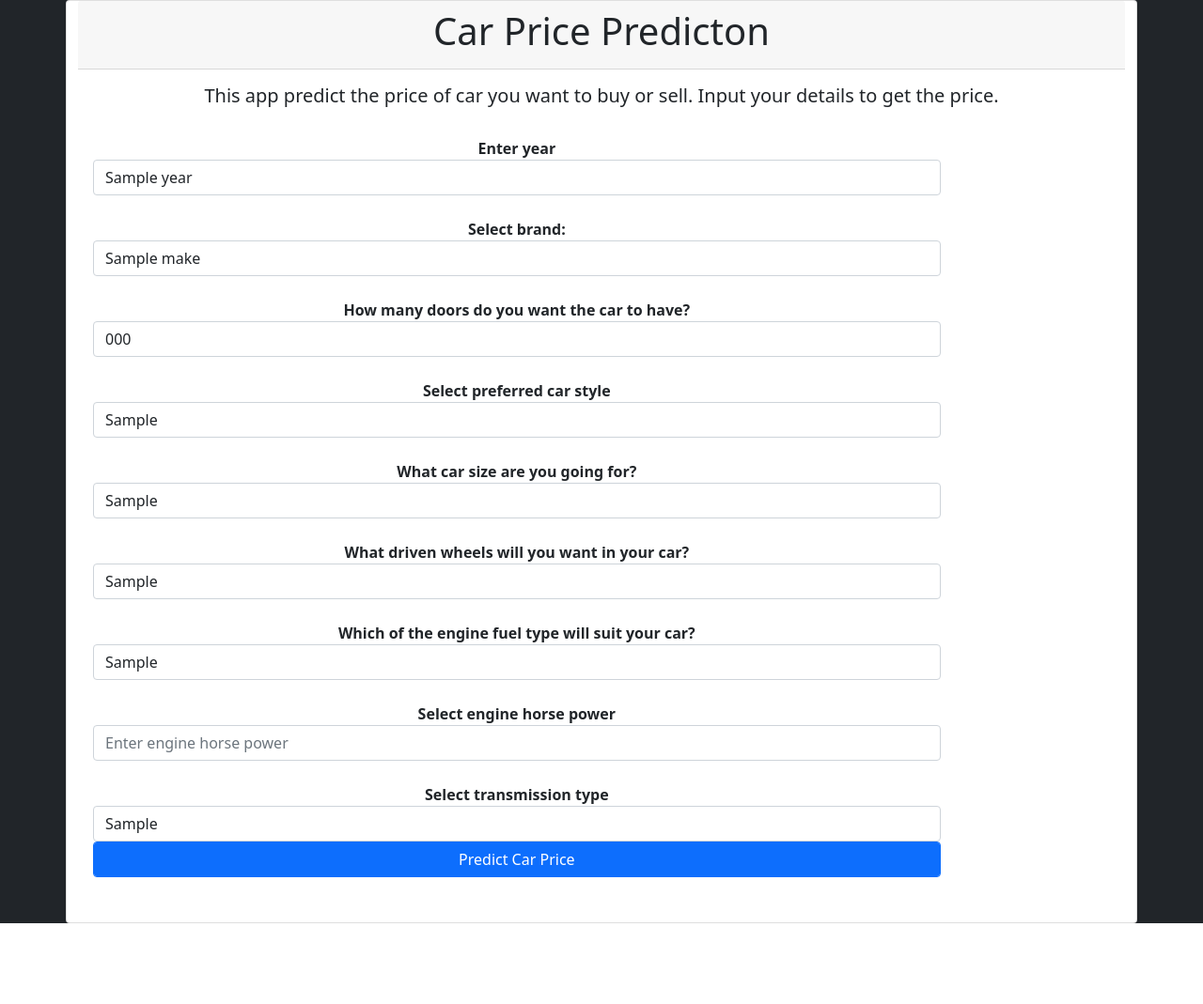
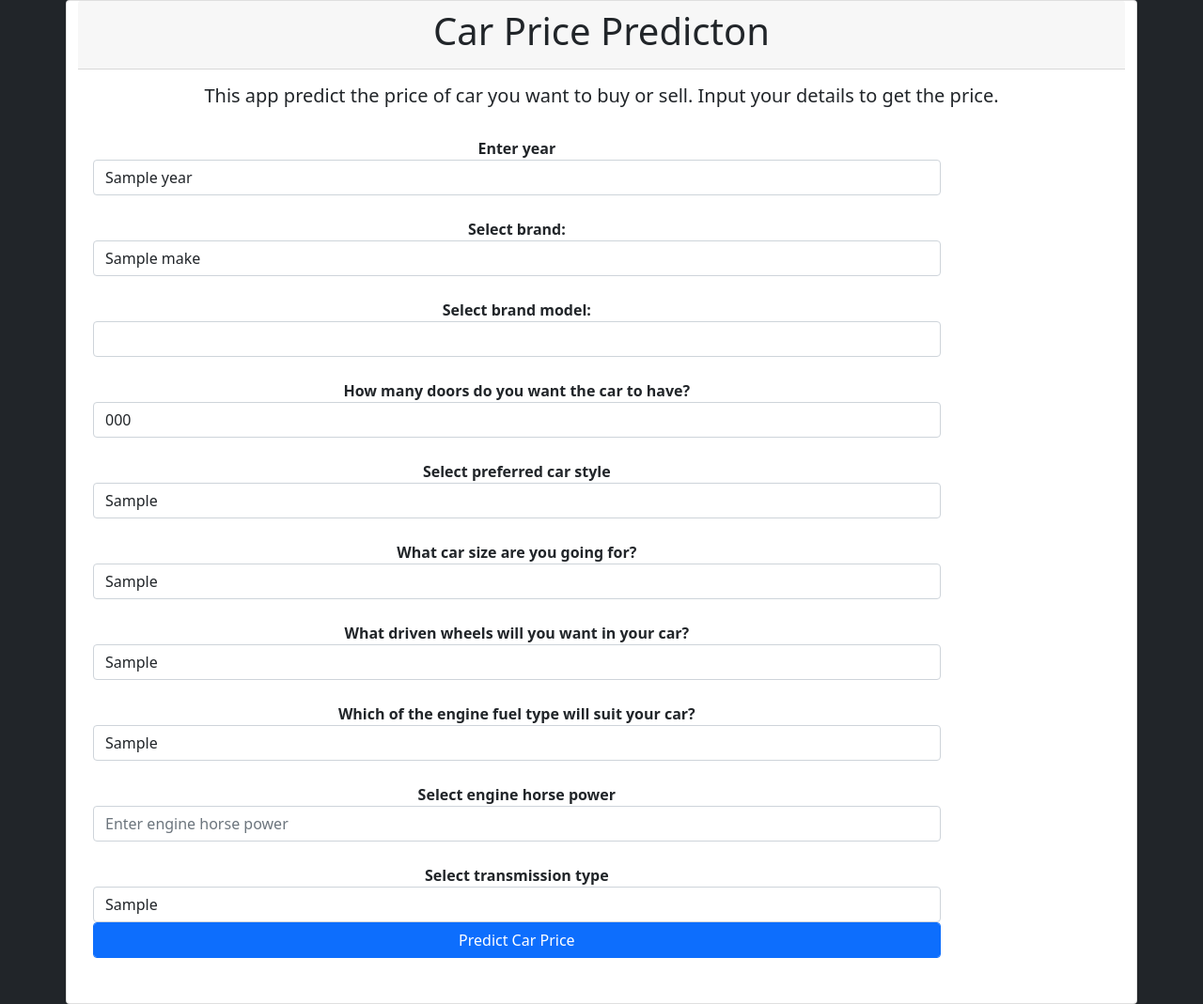
Before and after one commit to toludoyin/car-price-prediction, a Flask app: template template/index.html in a window 1280 px wide. Shown: the whole page at 94% size. Before the commit the page ends 983 px from the top, so only its background shows below. Run offline with Flask 2, Linux system fonts and the light colour scheme; the template is opened without the code that fills it: most values are stand-ins (such as "Sample title", 1, 10 or a date in 2020); lists and menus that the app fills with data are empty; parts of the project's set-up code (start-up, migrations or seed data) failed here and were passed over; some libraries are stand-ins or nearby versions.

Commit message:
add model tab

```diff
--- a/template/index.html
+++ b/template/index.html
@@ -35,7 +35,7 @@
                         <div class="col-md-10 form-group" style="text-align: center">
                             <label><b>Enter year</b></label><br>
                             <select class="selectpicker form-control" id="year" name="year" required="1">
-                                {% for year in year %}
+                                {% for year in years %}
                                 <option value="{{year}}">{{year}}</option>
                                 {% endfor %}
                             </select>
@@ -43,18 +43,24 @@
                         <br>
                         <div class="col-md-10 form-group" style="text-align: center">
                             <label><b>Select brand:</b></label><br>
-                            <select class="selectpicker form-control" id="make" name="make" required="1">
-                                {% for make in make %}
+                            <select class="selectpicker form-control" id="make" name="make" required="1" onchange="load_car_models(this.id, 'model')">
+                                {% for make in makes %}
                                 <option value="{{make}}">{{make}}</option>
                                 {% endfor %}
                             </select>
                         </div>
                         <br>
                         <div class="col-md-10 form-group" style="text-align: center">
+                            <label><b>Select brand model:</b></label><br>
+                            <select class="selectpicker form-control" id="model" name="model" required="1">
+                            </select>
+                        </div>
+                        <br>
+                        <div class="col-md-10 form-group" style="text-align: center">
                             <label><b>How many doors do you want the car to have?</b></label>
-                            <select class="selectpicker form-control" id="number_of_doors" name="number_of_doors" required="1">
-                                {% for number_of_doors in number_of_doors %}
-                                <option value="{{number_of_doors}}">{{number_of_doors}}</option>
+                            <select class="selectpicker form-control" id="number_of_door" name="number_of_door" required="1">
+                                {% for number_of_door in number_of_doors %}
+                                <option value="{{number_of_door}}">{{number_of_door}}</option>
                                 {% endfor %}
                             </select>
                         </div>
@@ -62,7 +68,7 @@
                         <div class="col-md-10 form-group" style="text-align: center">
                             <label><b>Select preferred car style</b></label>
                             <select class="selectpicker form-control" id="vehicle_style" name="vehicle_style" required="1">
-                                {% for vehicle_style in vehicle_style %}
+                                {% for vehicle_style in vehicle_styles %}
                                 <option value="{{vehicle_style}}">{{vehicle_style}}</option>
                                 {% endfor %}
                             </select>
@@ -71,7 +77,7 @@
                         <div class="col-md-10 form-group" style="text-align: center">
                             <label><b>What car size are you going for?</b></label>
                             <select class="selectpicker form-control" id="vehicle_size" name="vehicle_size" required="1">
-                                {% for vehicle_size in vehicle_size %}
+                                {% for vehicle_size in vehicle_sizes %}
                                 <option value="{{vehicle_size}}">{{vehicle_size}}</option>
                                 {% endfor %}
                             </select>
@@ -79,9 +85,9 @@
                         <br>
                         <div class="col-md-10 form-group" style="text-align: center">
                             <label><b>What driven wheels will you want in your car?</b></label>
-                            <select class="selectpicker form-control" id="driven_wheels" name="driven_wheels" required="1">
-                                {% for driven_wheels in driven_wheels %}
-                                <option value="{{driven_wheels}}">{{driven_wheels}}</option>
+                            <select class="selectpicker form-control" id="driven_wheel" name="driven_wheel" required="1">
+                                {% for driven_wheel in driven_wheels %}
+                                <option value="{{driven_wheel}}">{{driven_wheel}}</option>
                                 {% endfor %}
                             </select>
                         </div>
@@ -89,7 +95,7 @@
                         <div class="col-md-10 form-group" style="text-align: center">
                             <label><b>Which of the engine fuel type will suit your car?</b></label>
                             <select class="selectpicker form-control" id="engine_fuel_type" name="engine_fuel_type"required="1">
-                                {% for engine_fuel_type in engine_fuel_type %}
+                                {% for engine_fuel_type in engine_fuel_types %}
                                 <option value="{{engine_fuel_type}}">{{engine_fuel_type}}</option>
                                 {% endfor %}
                             </select>
@@ -103,7 +109,7 @@
                         <div class="col-md-10 form-group" style="text-align: center">
                             <label><b>Select transmission type</b></label>
                             <select class="selectpicker form-control" id="transmission_type" name="transmission_type" required="1">
-                                {% for transmission_type in transmission_type %}
+                                {% for transmission_type in transmission_types %}
                                 <option value="{{transmission_type}}">{{transmission_type}}</option>
                                 {% endfor %}
                             </select>
@@ -126,6 +132,30 @@
 
 
 <script>
+    function load_car_models(make_id,model_id)
+    {
+        var make= document.getElementById(this.id);
+        var model= document.getElementById(model_id);
+
+        model.value="";
+        model.innerHTML="";
+
+        {% for make in makes %}
+            if(make.value == "{{ make }}")
+            {
+                {% for model in models %}
+                    {% if make in model %}
+                        var newOption = document.createElement("option");
+                        newOption.value= "{{model}}";
+                        newOption.innerHTML= "{{model}}";
+                        model.options.add(newOption);
+                    {% endif %}
+                {% endfor %}
+            }
+        {% endfor %}
+    }
+
+
     function form_handler(event)
     {
         event.preventDefault();
@@ -133,14 +163,15 @@
 
     function send_data()
     {
-    document.querySelector('form').addEventListener("submit", form_handler);
+        document.querySelector('form').addEventListener("submit", form_handler)
         //send and receive data to /predict
         var fd=new FormData(document.querySelector('form'));
+        var xhr = new XMLHttpRequest({mozSystem: true});
 
-    var xhr = new XMLHttpRequest({mozSystem: true});
         xhr.open('POST', '/predict', true);
         document.getElementById('prediction').innerHTML="Processing Predicting Price....";
         xhr.onreadystatechange = function()
+
         {
             if(xhr.readyState == XMLHttpRequest.DONE)
             {
```
Lines whose indentation alone changed are shown as unchanged.
